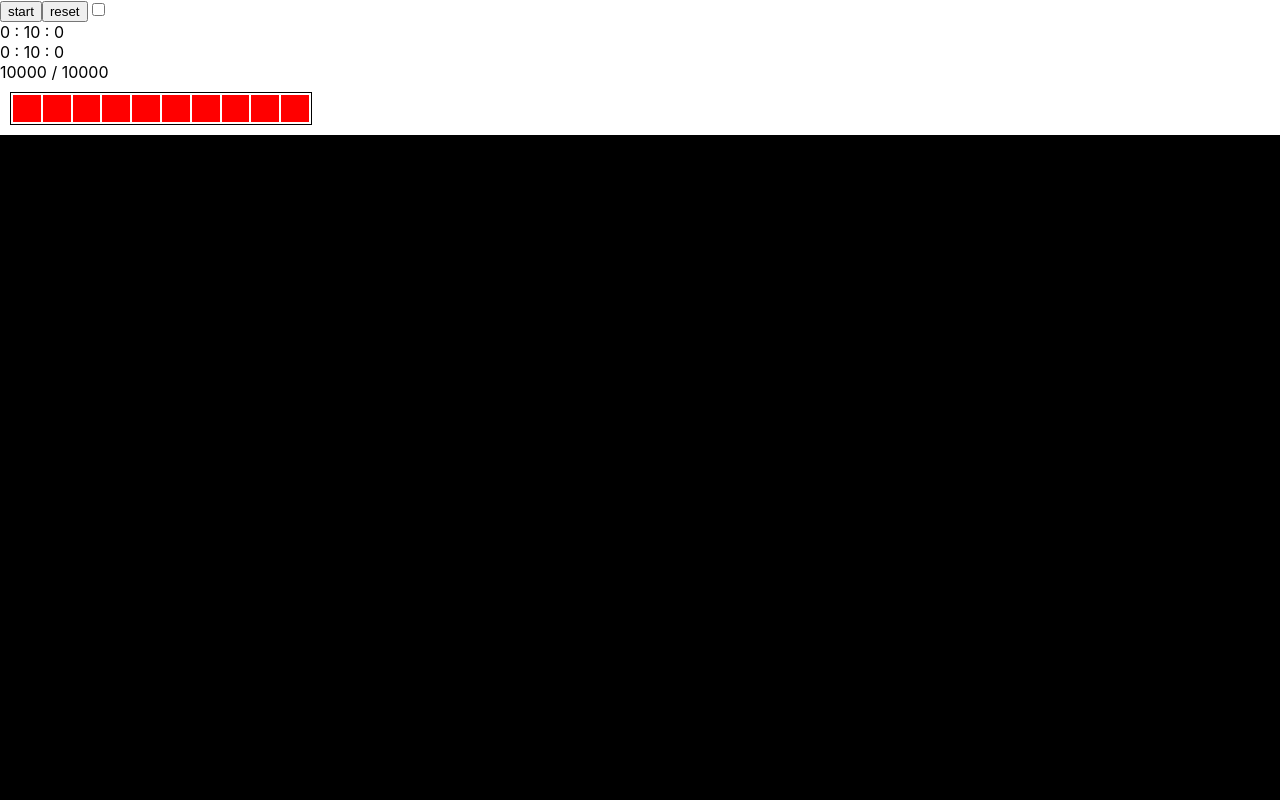
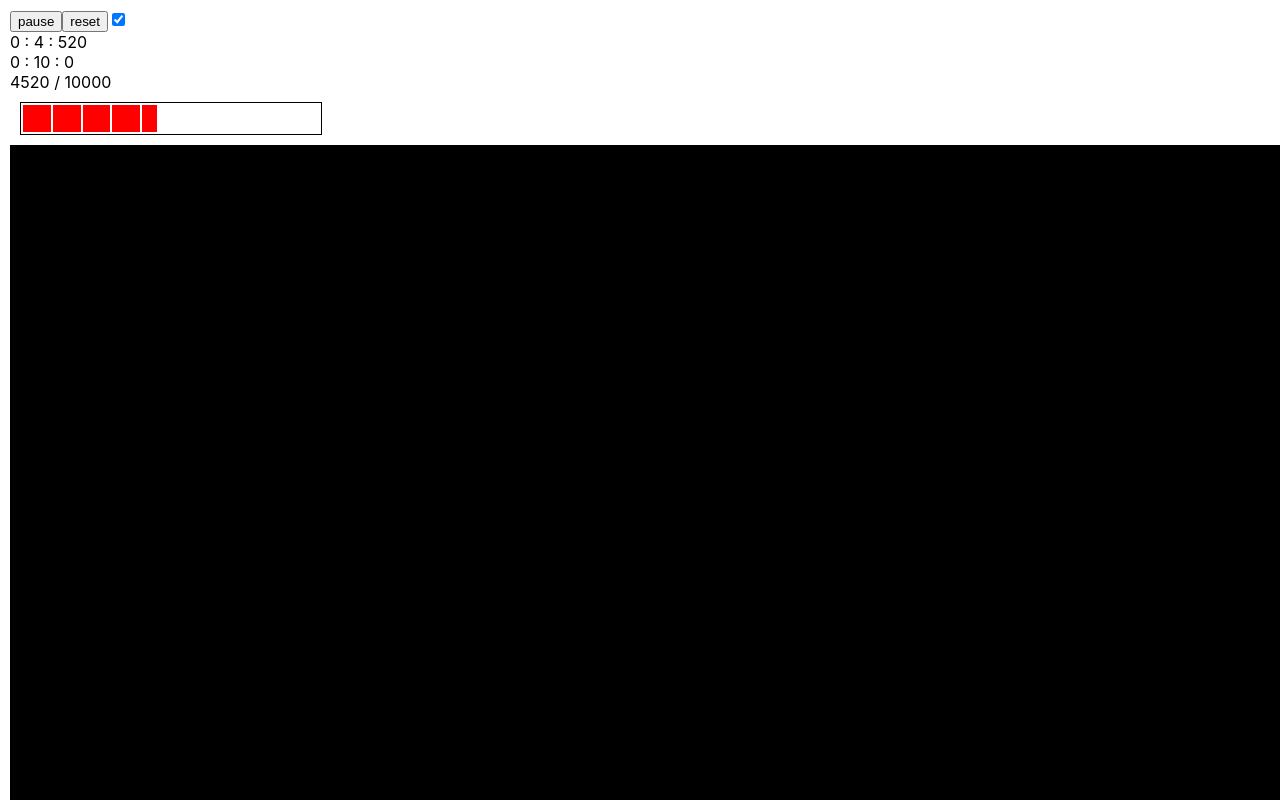
Before and after one commit to pyhmszoid/countdown, a React (Create React App) app: page / in a window 1280 px wide. Shown: the top 800 px of the page. Built offline with nearby package versions, Linux system fonts and the light colour scheme; the HTML template or start-up script is replaced by a standard one.

Commit message:
fix useDeltaTime

```diff
--- a/src/components/TestSvg.tsx
+++ b/src/components/TestSvg.tsx
@@ -103,7 +103,6 @@ const TestSvg = () => {
 			normalized = -1;
 		}
 
-		console.log(svg.currentScale);
 		//viewBox.width += normalized * scale;
 		////viewBox.height += normalized * scale;
 		svg.viewBox.baseVal.width += normalized * scale;
@@ -140,7 +139,6 @@ const TestSvg = () => {
 		viewBox.height *= scaleDelta;*/
 	};
 
-	console.log("redraw");
 	return (
 		<div
 			style={{
--- a/src/components/Timer.tsx
+++ b/src/components/Timer.tsx
@@ -5,9 +5,9 @@ import { LoadingBar } from "./loading-bar/LoadingBar";
 
 export const Timer = (): React.ReactElement => {
 	const [startUI, setStartUI] = useState<boolean>(false);
-	const [start, setStart] = useState<boolean>(false);
+	const [start, setStart] = useState<boolean>(true);
 	const [reset, setReset] = useState<boolean>(false);
-	const [loop, setLoop] = useState<boolean>(false);
+	const [loop, setLoop] = useState<boolean>(true);
 
 	const [timera, setTimera] = useState<number>(0);
 
@@ -18,7 +18,6 @@ export const Timer = (): React.ReactElement => {
 		} else {
 			setStart(false);
 		}
-		console.log(timera - Date.now());
 	};
 
 	const [timer, asd, timerM, isActive] = useTimer({
@@ -40,7 +39,6 @@ export const Timer = (): React.ReactElement => {
 	};
 
 	const handleResetClick = () => {
-		console.log("click");
 		setReset(!reset);
 		setStart(false);
 	};
--- a/src/components/time.tsx
+++ /dev/null
@@ -1,42 +0,0 @@
-import { useEffect, useState } from "react";
-
-interface IProps {
-	start: boolean;
-}
-
-export const dsa = (props: IProps): [number, boolean] => {
-	const [update, setUpdate] = useState<boolean>(false);
-	const [dt, setdt] = useState<number>(0);
-	const [start, setStart] = useState<boolean>(props.start);
-	const [tick, setTick] = useState<any>(null);
-
-	var lastUpdate = Date.now();
-	let up = false;
-	var deltaTime: number = 0;
-	useEffect(() => {
-		if (props.start) {
-			setStart(true);
-		} else {
-			clearInterval(tick);
-			setTick(null);
-			setStart(false);
-		}
-	}, [props.start]);
-
-	useEffect(() => {
-		if (tick === null && start) {
-			const ticka = setInterval(() => {
-				const now: number = Date.now();
-				deltaTime = now - lastUpdate;
-				lastUpdate = now;
-				up = !up;
-				setUpdate(up);
-				setdt(deltaTime);
-			}, 1);
-
-			setTick(ticka);
-		}
-	}, [start]);
-
-	return [dt, update];
-};
--- /dev/null
+++ b/src/components/useDeltaTime.tsx
@@ -0,0 +1,44 @@
+import { useEffect, useRef, useState } from "react";
+
+interface IProps {
+	start: boolean;
+}
+
+export const useDeltaTime = (
+	props: IProps
+): [React.MutableRefObject<number>, boolean] => {
+	const [update, setUpdate] = useState<boolean>(false);
+	const tick = useRef<any>(null);
+	const dt = useRef<number>(0);
+	const lastUpdate = useRef<number>(Date.now());
+
+	useEffect(() => {
+		if (props.start) {
+			startTick();
+		} else {
+			stopTick();
+		}
+	}, [props.start]);
+
+	const startTick = () => {
+		if (tick.current !== null) {
+			return;
+		}
+
+		lastUpdate.current = Date.now();
+
+		tick.current = setInterval(() => {
+			const now: number = Date.now();
+			dt.current = now - lastUpdate.current;
+			lastUpdate.current = now;
+			setUpdate((update) => !update);
+		}, 1);
+	};
+
+	const stopTick = () => {
+		clearInterval(tick.current);
+		tick.current = null;
+	};
+
+	return [dt, update];
+};
--- a/src/components/useTimer.tsx
+++ b/src/components/useTimer.tsx
@@ -1,5 +1,5 @@
 import { useEffect, useState } from "react";
-import { dsa } from "./time";
+import { useDeltaTime } from "./useDeltaTime";
 
 interface IProps {
 	timer: number;
@@ -32,7 +32,7 @@ export const useTimer = (
 	const [isActive, setIsActive] = useState<boolean>(props.start);
 	const [isEnded, setIsEnded] = useState(false);
 
-	const [dt, update]: [number, boolean] = dsa({ start: isActive });
+	const [dt, update] = useDeltaTime({ start: isActive });
 
 	useEffect(() => {
 		initializeTimer();
@@ -54,7 +54,7 @@ export const useTimer = (
 			return;
 		}
 
-		const time = new Date(timer.getTime() - dt);
+		const time = new Date(timer.getTime() - dt.current);
 
 		if (time.getTime() <= 0) {
 			endTimer();
--- a/src/main/App.tsx
+++ b/src/main/App.tsx
@@ -3,10 +3,10 @@ import { Timer } from "../components/Timer";
 
 function App() {
 	return (
-		<>
+		<div style={{ margin: 10 }}>
 			<Timer />
 			<Canvas />
-		</>
+		</div>
 	);
 }
 
```
